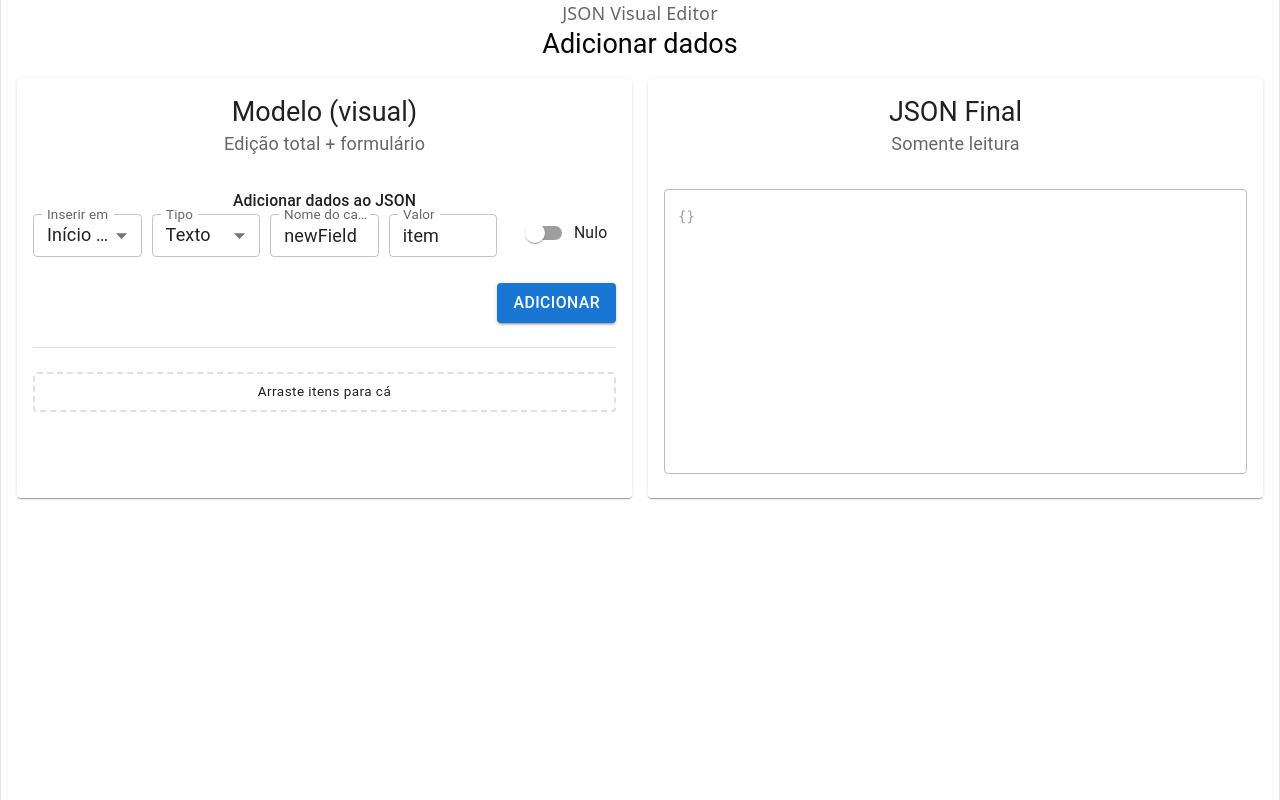
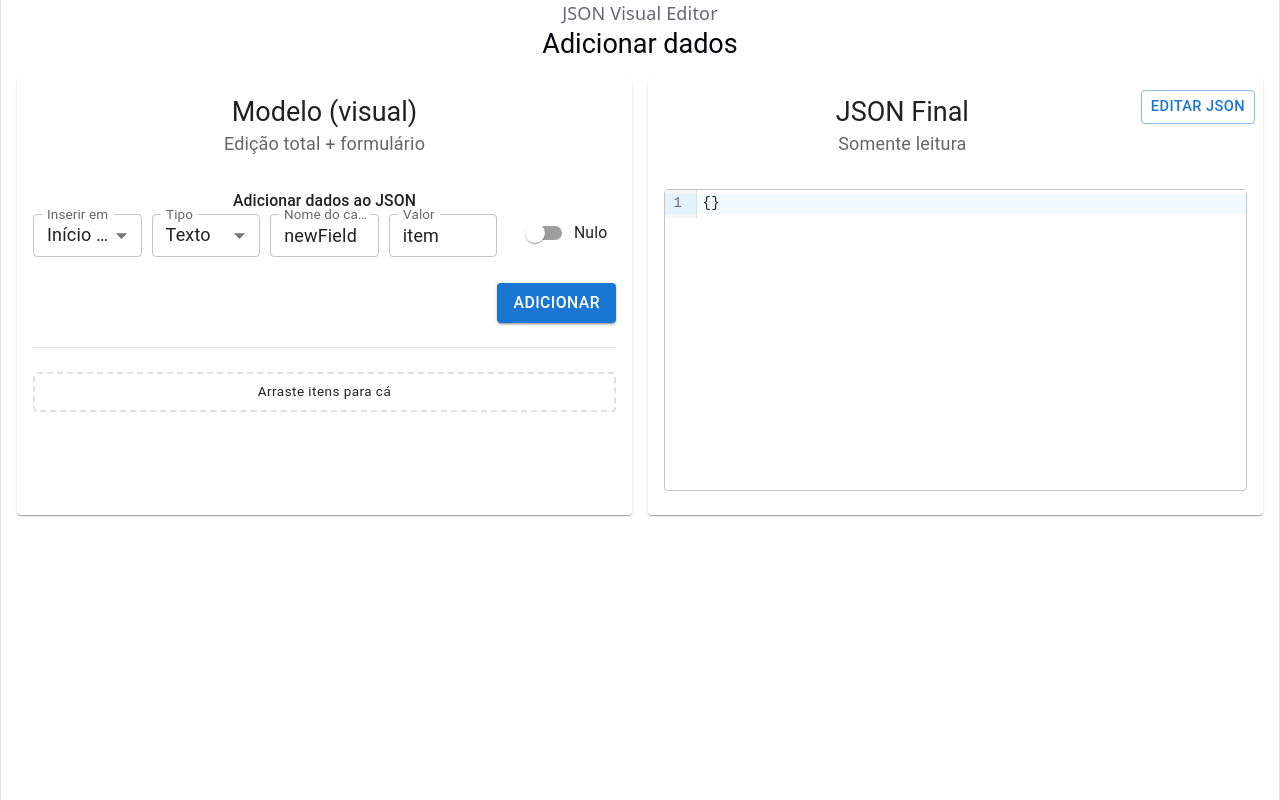
Before and after one commit to GleisonOliveira/json-visual-editor, a React (Vite) app: page / in a window 1280 px wide. Built offline with nearby package versions, Linux system fonts and the light colour scheme.

Commit message:
wip: add json parser

```diff
--- a/package.json
+++ b/package.json
@@ -10,9 +10,11 @@
     "preview": "vite preview"
   },
   "dependencies": {
+    "@codemirror/lang-json": "^6.0.2",
     "@emotion/react": "^11.14.0",
     "@emotion/styled": "^11.14.1",
     "@mui/material": "^9.0.1",
+    "@uiw/react-codemirror": "^4.25.9",
     "ajv": "^8.20.0",
     "jsonc-parser": "^3.3.1",
     "lucide-react": "^1.16.0",
--- a/src/App.tsx
+++ b/src/App.tsx
@@ -1,5 +1,6 @@
 import React, { useEffect, useMemo, useState } from 'react'
 import {
+  Alert,
   Button,
   Divider,
   Card,
@@ -11,6 +12,7 @@ import {
   IconButton,
   Grid,
   Select,
+  Snackbar,
   Switch,
   TextField,
   Tooltip,
@@ -19,6 +21,8 @@ import {
 } from '@mui/material'
 import { Trash2, GripVertical, ChevronDown, ChevronRight } from 'lucide-react'
 import { z } from 'zod'
+import CodeMirror from '@uiw/react-codemirror'
+import { json } from '@codemirror/lang-json'
 
 type JsonValue = any
 type JsonObject = Record<string, any>
@@ -314,16 +318,18 @@ function ContainerDropZone(props: {
   parentPath: Array<string | number>
   onMove: (payload: DndPayload, toParentPath: Array<string | number>, toKey: string | number | null) => void
   parentKind: 'object' | 'array'
+  locked?: boolean
 }) {
-  const { parentPath, onMove, parentKind } = props
+  const { parentPath, onMove, locked } = props
   const [isOver, setIsOver] = useState(false)
   const depth = React.useRef(0)
   return (
     <Box
-      onDragEnter={(e) => { e.preventDefault(); e.stopPropagation(); depth.current++; setIsOver(true) }}
+      onDragEnter={(e) => { if (locked) return; e.preventDefault(); e.stopPropagation(); depth.current++; setIsOver(true) }}
       onDragLeave={(e) => { e.stopPropagation(); depth.current--; if (depth.current === 0) setIsOver(false) }}
-      onDragOver={(e) => { e.preventDefault(); e.stopPropagation(); e.dataTransfer.dropEffect = 'move' }}
+      onDragOver={(e) => { if (locked) return; e.preventDefault(); e.stopPropagation(); e.dataTransfer.dropEffect = 'move' }}
       onDrop={(e) => {
+        if (locked) return
         e.preventDefault(); e.stopPropagation()
         depth.current = 0; setIsOver(false)
         const raw = e.dataTransfer.getData('application/jsonve-dnd')
@@ -363,22 +369,23 @@ function ObjectItem(props: {
   toggleCollapse: (key: string) => void
   isComplexValue: (v: JsonValue) => boolean
   renderChildren: (v: JsonValue, path: Array<string | number>) => React.ReactNode
+  locked: boolean
 }) {
-  const { objKey: k, value: v, parentPath, obj, onUpdate, onMove, collapsed, toggleCollapse, isComplexValue, renderChildren } = props
+  const { objKey: k, value: v, parentPath, obj, onUpdate, onMove, collapsed, toggleCollapse, isComplexValue, renderChildren, locked } = props
   const itemPath = [...parentPath, k]
   const { isOver, isDragging, dragHandleProps, dropZoneProps } = useDndItem(itemPath, k)
   const collapseKey = JSON.stringify(itemPath)
 
   return (
     <Box
-      {...dropZoneProps((payload) => {
+      {...(!locked ? dropZoneProps((payload) => {
         if (isAncestorOrEqual(payload.fromPath, itemPath)) return
         onMove(payload, parentPath, k)
-      })}
+      }) : {})}
       sx={{
         mb: 1.5,
         opacity: isDragging ? 0.4 : 1,
-        outline: isOver ? '2px solid' : 'none',
+        outline: isOver && !locked ? '2px solid' : 'none',
         outlineColor: 'primary.main',
         borderRadius: 1,
         transition: 'opacity 0.15s, outline 0.1s',
@@ -386,23 +393,27 @@ function ObjectItem(props: {
     >
       <Box sx={{ display: 'flex', alignItems: 'center', gap: 0.5, flexWrap: 'nowrap' }}>
         <Box
-          {...dragHandleProps}
-          sx={{ display: 'flex', alignItems: 'center', color: 'text.secondary', cursor: 'grab' }}
+          {...(!locked ? dragHandleProps : {})}
+          sx={{ display: 'flex', alignItems: 'center', color: locked ? 'action.disabled' : 'text.secondary', cursor: locked ? 'default' : 'grab' }}
         >
           <GripVertical size={14} />
         </Box>
         <Tooltip title={`Deletar ${k}`} arrow>
-          <IconButton size="small" color="error" onClick={(e) => { e.stopPropagation(); const o = { ...obj }; delete o[k]; onUpdate(parentPath, o) }}>
+          <span>
+            <IconButton size="small" color="error" disabled={locked} onClick={(e) => { e.stopPropagation(); const o = { ...obj }; delete o[k]; onUpdate(parentPath, o) }}>
               <Trash2 size={16} />
             </IconButton>
+          </span>
         </Tooltip>
         <TextField
           size="small"
           defaultValue={k}
           variant="outlined"
+          disabled={locked}
           sx={{ width: 120 }}
           onMouseDown={(e) => e.stopPropagation()}
           onBlur={(e) => {
+            if (locked) return
             const nextKey = e.target.value.trim()
             if (!nextKey || nextKey === k) return
             const o = { ...obj }
@@ -411,7 +422,7 @@ function ObjectItem(props: {
             onUpdate(parentPath, o)
           }}
         />
-        <NodeEditor value={v} path={itemPath} onUpdate={onUpdate} onMove={onMove} />
+        <NodeEditor value={v} path={itemPath} onUpdate={onUpdate} onMove={onMove} locked={locked} />
         {isComplexValue(v) && (
           <Tooltip title={collapsed.has(collapseKey) ? 'Expandir' : 'Recolher'} arrow>
             <IconButton size="small" onClick={(e) => { e.stopPropagation(); toggleCollapse(collapseKey) }} sx={{ ml: 'auto' }}>
@@ -423,7 +434,7 @@ function ObjectItem(props: {
       {isComplexValue(v) && !collapsed.has(collapseKey) && (
         <Box sx={{ pl: 3, borderLeft: '2px solid', borderColor: 'divider', mt: 0.5, py: 1 }}>
           {renderChildren(v, itemPath)}
-          <ContainerDropZone parentPath={itemPath} onMove={onMove} parentKind={isArray(v) ? 'array' : 'object'} />
+          <ContainerDropZone parentPath={itemPath} onMove={onMove} parentKind={isArray(v) ? 'array' : 'object'} locked={locked} />
         </Box>
       )}
     </Box>
@@ -441,22 +452,23 @@ function ArrayItem(props: {
   toggleCollapse: (key: string) => void
   isComplexValue: (v: JsonValue) => boolean
   renderChildren: (v: JsonValue, path: Array<string | number>) => React.ReactNode
+  locked: boolean
 }) {
-  const { index: i, item, parentPath, arr, onUpdate, onMove, collapsed, toggleCollapse, isComplexValue, renderChildren } = props
+  const { index: i, item, parentPath, arr, onUpdate, onMove, collapsed, toggleCollapse, isComplexValue, renderChildren, locked } = props
   const itemPath = [...parentPath, i]
   const { isOver, isDragging, dragHandleProps, dropZoneProps } = useDndItem(itemPath)
   const collapseKey = JSON.stringify(itemPath)
 
   return (
     <Box
-      {...dropZoneProps((payload) => {
+      {...(!locked ? dropZoneProps((payload) => {
         if (isAncestorOrEqual(payload.fromPath, itemPath)) return
         onMove(payload, parentPath, i)
-      })}
+      }) : {})}
       sx={{
         mb: 1.5,
         opacity: isDragging ? 0.4 : 1,
-        outline: isOver ? '2px solid' : 'none',
+        outline: isOver && !locked ? '2px solid' : 'none',
         outlineColor: 'primary.main',
         borderRadius: 1,
         transition: 'opacity 0.15s, outline 0.1s',
@@ -464,18 +476,20 @@ function ArrayItem(props: {
     >
       <Box sx={{ display: 'flex', alignItems: 'center', gap: 0.5, flexWrap: 'nowrap' }}>
         <Box
-          {...dragHandleProps}
-          sx={{ display: 'flex', alignItems: 'center', color: 'text.secondary', cursor: 'grab' }}
+          {...(!locked ? dragHandleProps : {})}
+          sx={{ display: 'flex', alignItems: 'center', color: locked ? 'action.disabled' : 'text.secondary', cursor: locked ? 'default' : 'grab' }}
         >
           <GripVertical size={14} />
         </Box>
         <Tooltip title={`Deletar [${i}]`} arrow>
-          <IconButton size="small" color="error" onClick={(e) => { e.stopPropagation(); const a = [...arr]; a.splice(i, 1); onUpdate(parentPath, a) }}>
+          <span>
+            <IconButton size="small" color="error" disabled={locked} onClick={(e) => { e.stopPropagation(); const a = [...arr]; a.splice(i, 1); onUpdate(parentPath, a) }}>
               <Trash2 size={16} />
             </IconButton>
+          </span>
         </Tooltip>
         <Typography variant="body2" sx={{ minWidth: 28, fontFamily: 'monospace' }}>[{i}]</Typography>
-        <NodeEditor value={item} path={itemPath} onUpdate={onUpdate} onMove={onMove} />
+        <NodeEditor value={item} path={itemPath} onUpdate={onUpdate} onMove={onMove} locked={locked} />
         {isComplexValue(item) && (
           <Tooltip title={collapsed.has(collapseKey) ? 'Expandir' : 'Recolher'} arrow>
             <IconButton size="small" onClick={(e) => { e.stopPropagation(); toggleCollapse(collapseKey) }} sx={{ ml: 'auto' }}>
@@ -487,7 +501,7 @@ function ArrayItem(props: {
       {isComplexValue(item) && !collapsed.has(collapseKey) && (
         <Box sx={{ pl: 3, borderLeft: '2px solid', borderColor: 'divider', mt: 0.5, py: 1 }}>
           {renderChildren(item, itemPath)}
-          <ContainerDropZone parentPath={itemPath} onMove={onMove} parentKind={isArray(item) ? 'array' : 'object'} />
+          <ContainerDropZone parentPath={itemPath} onMove={onMove} parentKind={isArray(item) ? 'array' : 'object'} locked={locked} />
         </Box>
       )}
     </Box>
@@ -499,8 +513,9 @@ function NodeEditor(props: {
   path: Array<string | number>
   onUpdate: (path: Array<string | number>, next: any) => void
   onMove: (payload: DndPayload, toParentPath: Array<string | number>, toKey: string | number | null) => void
+  locked: boolean
 }) {
-  const { value, path, onUpdate, onMove } = props
+  const { value, path, onUpdate, onMove, locked } = props
   const [collapsed, setCollapsed] = useState<Set<string>>(new Set())
   const toggleCollapse = (key: string) =>
     setCollapsed(prev => {
@@ -546,6 +561,7 @@ function NodeEditor(props: {
         labelId={`type-${path.join('-')}`}
         value={nodeType}
         label="Tipo"
+        disabled={locked}
         onChange={(e) => setNodeType(e.target.value as typeof nodeType)}
       >
         <MenuItem value="string">Texto</MenuItem>
@@ -564,11 +580,12 @@ function NodeEditor(props: {
         size="small"
         value={value ?? ''}
         variant="outlined"
+        disabled={locked}
         onChange={(e) => onUpdate(path, e.target.value)}
         sx={{ flex: 1 }}
       />
     ) : nodeType === 'number' ? (
-      <NumberField value={value as number} onChange={(n) => onUpdate(path, n)} />
+      <NumberField value={value as number} onChange={(n) => { if (!locked) onUpdate(path, n) }} />
     ) : nodeType === 'boolean' ? (
       <FormControl size="small" sx={{ minWidth: 90 }}>
         <InputLabel id={`bool-${path.join('-')}`}>Valor</InputLabel>
@@ -576,6 +593,7 @@ function NodeEditor(props: {
           labelId={`bool-${path.join('-')}`}
           value={String(value)}
           label="Valor"
+          disabled={locked}
           onChange={(e) => onUpdate(path, e.target.value === 'true')}
         >
           <MenuItem value="true">true</MenuItem>
@@ -604,6 +622,7 @@ function NodeEditor(props: {
             toggleCollapse={toggleCollapse}
             isComplexValue={isComplexValue}
             renderChildren={renderChildren}
+            locked={locked}
           />
         ))}
       </>
@@ -625,6 +644,7 @@ function NodeEditor(props: {
             toggleCollapse={toggleCollapse}
             isComplexValue={isComplexValue}
             renderChildren={renderChildren}
+            locked={locked}
           />
         ))}
       </>
@@ -686,7 +706,7 @@ function NodeEditor(props: {
           </Box>
         )}
         {renderChildren(value, path)}
-        <ContainerDropZone parentPath={path} onMove={onMove} parentKind={isArray(value) ? 'array' : 'object'} />
+        <ContainerDropZone parentPath={path} onMove={onMove} parentKind={isArray(value) ? 'array' : 'object'} locked={locked} />
       </Box>
     )
   }
@@ -725,6 +745,11 @@ export default function App() {
     const n = Number(valueNumberText)
     return Number.isFinite(n) ? n : 0
   }, [valueNumberText])
+
+  const [editingJson, setEditingJson] = useState(false)
+  const [editingText, setEditingText] = useState('')
+  const [editError, setEditError] = useState<string | null>(null)
+  const [toast, setToast] = useState<{ msg: string; severity: 'success' | 'error' } | null>(null)
 
   const parsed = useMemo(() => jsonValue, [jsonValue])
 
@@ -979,7 +1004,7 @@ export default function App() {
 
                     <Grid container spacing={1.25} sx={{ justifyContent: 'flex-end' }}>
                       <Grid size={{ xs: 12, md: 'auto' }}>
-                        <Button variant="contained" onClick={onAdd} disabled={!selectedTarget}>
+                        <Button variant="contained" onClick={onAdd} disabled={!selectedTarget || editingJson}>
                           Adicionar
                         </Button>
                       </Grid>
@@ -993,6 +1018,7 @@ export default function App() {
                   <NodeEditor
                     value={parsed}
                     path={[]}
+                    locked={editingJson}
                     onUpdate={(p, next) =>
                       setJsonValue((prev: JsonValue) => updatePrimitive(prev, p, next))
                     }
@@ -1008,27 +1034,110 @@ export default function App() {
 
         <Grid size={{ xs: 12, md: 6 }}>
           <Card sx={{ height: '100%' }}>
-            <CardHeader title="JSON Final" subheader="Somente leitura" />
+            <CardHeader
+              title="JSON Final"
+              subheader={editingJson ? 'Modo edição manual — valide ou cancele para continuar' : 'Somente leitura'}
+              action={
+                editingJson ? (
+                  <Box sx={{ display: 'flex', gap: 1 }}>
+                    <Button
+                      size="small"
+                      variant="outlined"
+                      color="inherit"
+                      onClick={() => {
+                        setEditingJson(false)
+                        setEditError(null)
+                        setEditingText('')
+                      }}
+                    >
+                      Cancelar
+                    </Button>
+                    <Button
+                      size="small"
+                      variant="contained"
+                      onClick={() => {
+                        try {
+                          const parsed2 = JSON.parse(editingText)
+                          setJsonValue(parsed2)
+                          setEditingJson(false)
+                          setEditError(null)
+                          setEditingText('')
+                          setToast({ msg: 'JSON válido aplicado com sucesso.', severity: 'success' })
+                        } catch (e) {
+                          const msg = e instanceof Error ? e.message : 'JSON inválido.'
+                          setEditError(msg)
+                          setToast({ msg: `JSON inválido: ${msg}`, severity: 'error' })
+                        }
+                      }}
+                    >
+                      Validar
+                    </Button>
+                  </Box>
+                ) : (
+                  <Button
+                    size="small"
+                    variant="outlined"
+                    onClick={() => {
+                      setEditingText(JSON.stringify(parsed, null, 2))
+                      setEditingJson(true)
+                      setEditError(null)
+                    }}
+                  >
+                    Editar JSON
+                  </Button>
+                )
+              }
+            />
             <CardContent>
-              <TextField
-                value={JSON.stringify(parsed, null, 2)}
-                multiline
-                minRows={12}
-                maxRows={30}
-                fullWidth
-                disabled
-                sx={{
-                  '& textarea': {
-                    fontFamily: 'var(--mono)',
+              {editingJson ? (
+                <Box>
+                  <CodeMirror
+                    value={editingText}
+                    extensions={[json()]}
+                    onChange={(val) => { setEditingText(val); setEditError(null) }}
+                    style={{
                       fontSize: 14,
-                    lineHeight: 1.5,
-                  },
+                      textAlign: 'left',
+                      border: editError ? '2px solid #d32f2f' : '1px solid rgba(0,0,0,0.23)',
+                      borderRadius: 4,
+                      minHeight: 300,
                     }}
                   />
+                  {editError && (
+                    <Typography variant="caption" color="error" sx={{ mt: 0.5, display: 'block' }}>
+                      {editError}
+                    </Typography>
+                  )}
+                </Box>
+              ) : (
+                <CodeMirror
+                  value={JSON.stringify(parsed, null, 2)}
+                  extensions={[json()]}
+                  editable={false}
+                  style={{
+                    fontSize: 14,
+                    textAlign: 'left',
+                    border: '1px solid rgba(0,0,0,0.23)',
+                    borderRadius: 4,
+                    minHeight: 300,
+                  }}
+                />
+              )}
             </CardContent>
           </Card>
         </Grid>
       </Grid>
+
+      <Snackbar
+        open={!!toast}
+        autoHideDuration={4000}
+        onClose={() => setToast(null)}
+        anchorOrigin={{ vertical: 'bottom', horizontal: 'center' }}
+      >
+        <Alert severity={toast?.severity ?? 'info'} onClose={() => setToast(null)} variant="filled">
+          {toast?.msg}
+        </Alert>
+      </Snackbar>
     </Box>
   )
 }
```
Also changed, not shown: 1 other file (tests, documents, lock files or other folders). Lines whose indentation alone changed are shown as unchanged.
